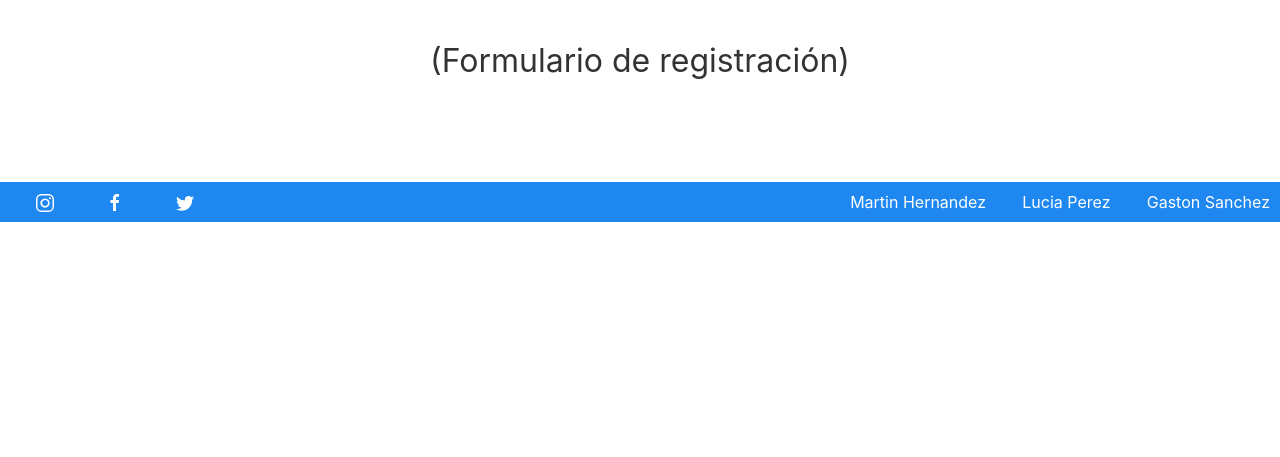
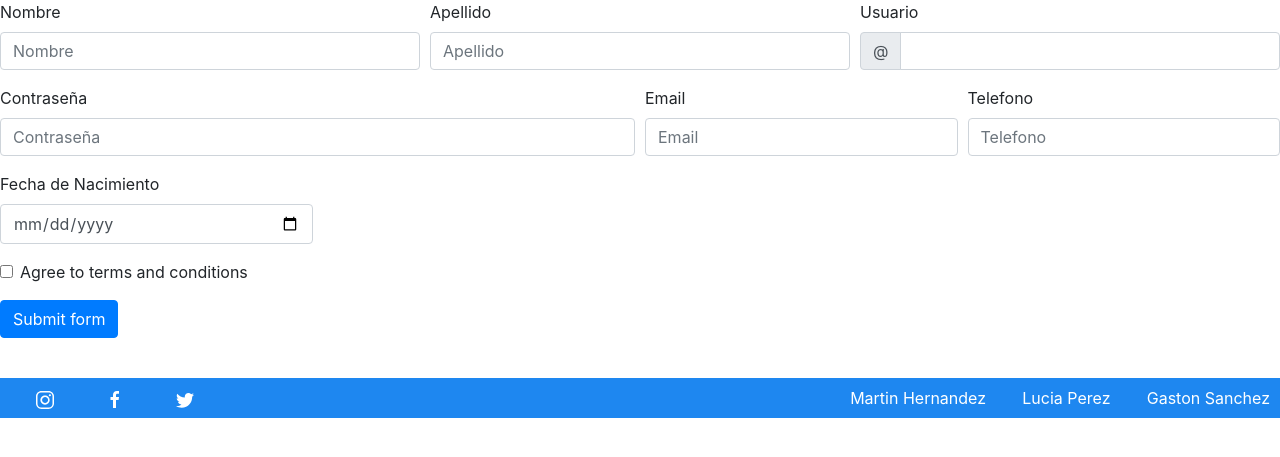
Before and after one commit to benjalanfranco/proyectoIntegrador, a Node server app: page /registracion in a window 1280 px wide. Shown: the part 55-512 px from the top of the page. Run offline with Node 20, Linux system fonts and the light colour scheme; some libraries are stand-ins or nearby versions.

Commit message:
Forms registro

```diff
--- a/views/partials/head.ejs
+++ b/views/partials/head.ejs
@@ -10,6 +10,7 @@
     <link rel="stylesheet" href="css/header.css">
     <link rel="stylesheet" href="css/footer.css">
     <link rel="stylesheet" href="css/general.css">
+    <link rel="stylesheet" href="https://maxcdn.bootstrapcdn.com/bootstrap/4.0.0/css/bootstrap.min.css" integrity="sha384-Gn5384xqQ1aoWXA+058RXPxPg6fy4IWvTNh0E263XmFcJlSAwiGgFAW/dAiS6JXm" crossorigin="anonymous">
 
     <!-- UiKit -->
     <!-- <link rel="stylesheet" href="css/uikit.min.css">
--- a/views/registracion.ejs
+++ b/views/registracion.ejs
@@ -7,15 +7,54 @@
     <%- include('./partials/headerDeslogueado') %>
 
     <main>
-        <div class="uk-section uk-section-small">
-            <div class="uk-container uk-container-large uk-flex uk-flex-middle uk-flex-center">
-                <form action="">
-
-                    <h2>(Formulario de registración)</h2>
-
-                </form>
+        <form>
+            <div class="form-row">
+              <div class="col-md-4 mb-3">
+                <label for="validationDefault01">Nombre</label>
+                <input type="text" class="form-control" id="validationDefault01" placeholder="Nombre" name="Nombre" value="" required>
+              </div>
+              <div class="col-md-4 mb-3">
+                <label for="validationDefault02">Apellido</label>
+                <input type="text" class="form-control" id="validationDefault02" placeholder="Apellido" name="Apellido" value="" required>
+              </div>
+              <div class="col-md-4 mb-3">
+                <label for="validationDefaultUsername">Usuario</label>
+                <div class="input-group">
+                  <div class="input-group-prepend">
+                    <span class="input-group-text" id="inputGroupPrepend2">@</span>
+                  </div>
+                  <input type="text" class="form-control" id="validationDefaultUsername" name="Usuario" placeholder="" aria-describedby="inputGroupPrepend2" required>
+                </div>
+              </div>
             </div>
-        </div>
+            <div class="form-row">
+              <div class="col-md-6 mb-3">
+                <label for="validationDefault03">Contraseña</label>
+                <input type="text" class="form-control" id="validationDefault03" name="Contraseña" placeholder="Contraseña" required>
+              </div>
+              <div class="col-md-3 mb-3">
+                <label for="validationDefault04">Email</label>
+                <input type="text" class="form-control" id="validationDefault04" name="Email" placeholder="Email" required>
+              </div>
+              <div class="col-md-3 mb-3">
+                <label for="validationDefault05">Telefono</label>
+                <input type="" class="form-control" id="validationDefault05" name="Telefono" placeholder="Telefono" required>
+              </div>
+              <div class="col-md-3 mb-3">
+                <label for="validationDefault05">Fecha de Nacimiento</label>
+                <input type="date" class="form-control" id="validationDefault05" name="Fecha de Nacimiento" placeholder="Fecha de nacimiento" required>
+              </div>
+            </div>
+            <div class="form-group">
+              <div class="form-check">
+                <input class="form-check-input" type="checkbox" value="" id="invalidCheck2" required>
+                <label class="form-check-label" for="invalidCheck2">
+                  Agree to terms and conditions
+                </label>
+              </div>
+            </div>
+            <button class="btn btn-primary" type="submit">Submit form</button>
+          </form>
     </main>
 
     <%- include('./partials/footer') %>
```
